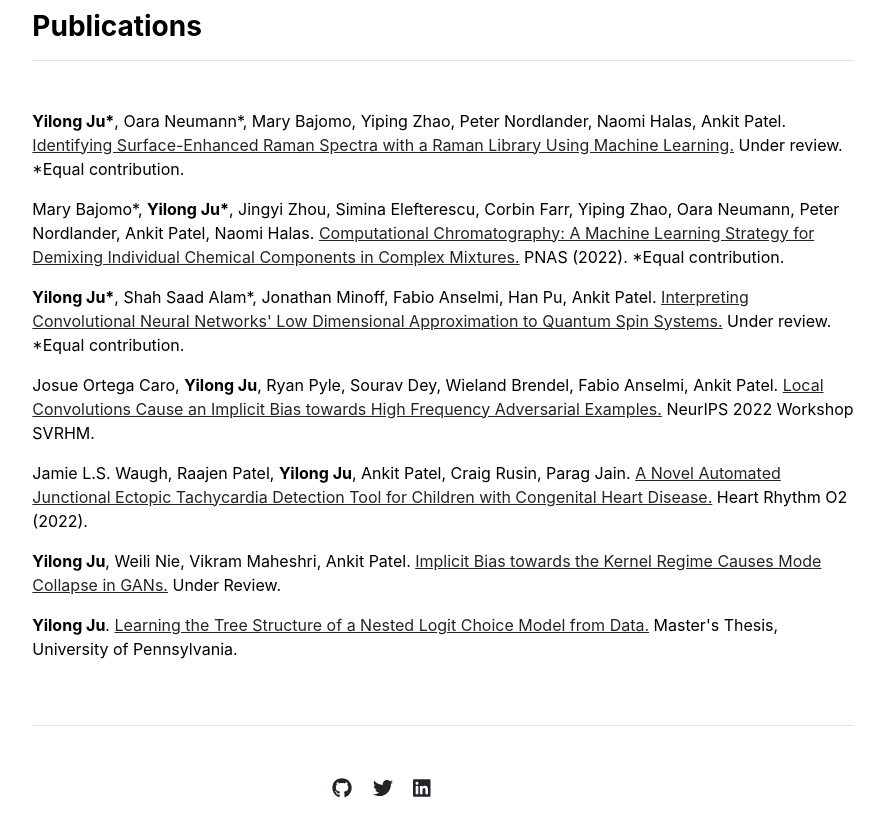
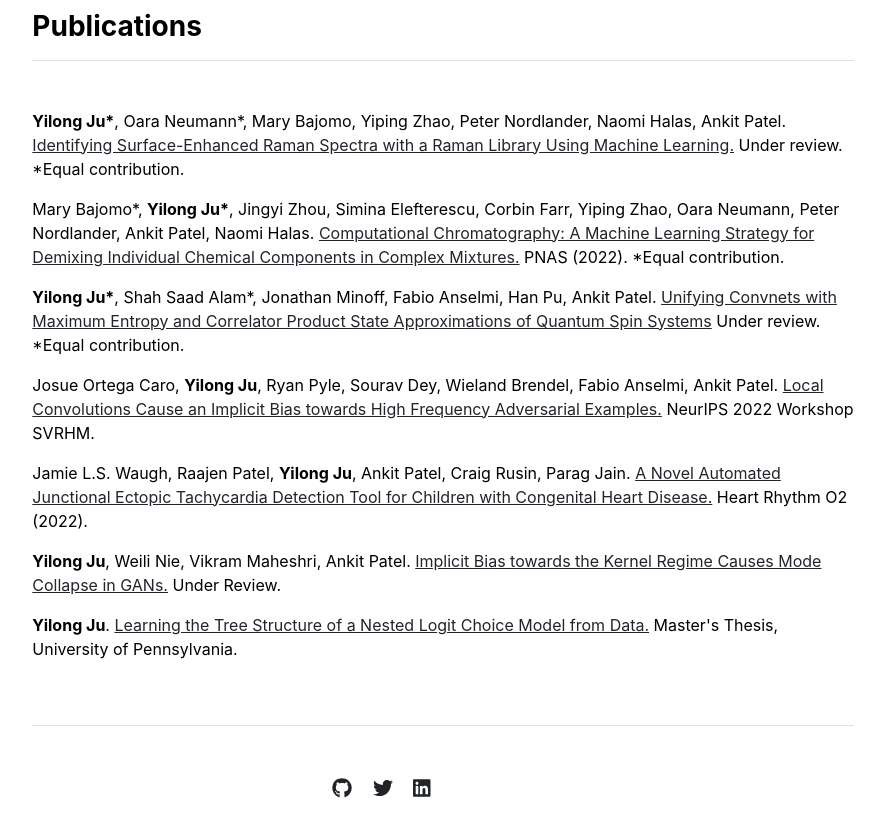
Before and after one commit to YilongJu/yilongju.github.io, a Jekyll site: the page built from index.md, in a window 1280 px wide and 900 px high, scrolled down 1503 px. Shown: the top 837 px of the window, without its empty margins (197-1082 px from the left). Built offline with Jekyll 4.4.1, drawn with Linux system fonts in a browser that asks for light colours.

Commit message:
Update publications.yml

```diff
--- a/_data/publications.yml
+++ b/_data/publications.yml
@@ -1,7 +1,7 @@
 featured:
 - {name: '<b>Yilong Ju*</b>, Oara Neumann*, Mary Bajomo, Yiping Zhao, Peter Nordlander, Naomi Halas, Ankit Patel.', title: 'Identifying Surface-Enhanced Raman Spectra with a Raman Library Using Machine Learning.', venue: 'Under review. *Equal contribution.', url: ''}
 - {name: 'Mary Bajomo*, <b>Yilong Ju*</b>, Jingyi Zhou, Simina Elefterescu, Corbin Farr, Yiping Zhao, Oara Neumann, Peter Nordlander, Ankit Patel, Naomi Halas.', title: 'Computational Chromatography: A Machine Learning Strategy for Demixing Individual Chemical Components in Complex Mixtures.', venue: 'PNAS (2022). *Equal contribution.', url: 'https://www.pnas.org/doi/10.1073/pnas.2211406119'}
-- {name: '<b>Yilong Ju*</b>, Shah Saad Alam*, Jonathan Minoff, Fabio Anselmi, Han Pu, Ankit Patel.', title: 'Interpreting Convolutional Neural Networks&apos; Low Dimensional Approximation to Quantum Spin Systems.', venue: 'Under review. *Equal contribution.', url: 'http://arxiv.org/abs/2210.00692'}
+- {name: '<b>Yilong Ju*</b>, Shah Saad Alam*, Jonathan Minoff, Fabio Anselmi, Han Pu, Ankit Patel.', title: 'Unifying Convnets with Maximum Entropy and Correlator Product State Approximations of Quantum Spin Systems', venue: 'Under review. *Equal contribution.', url: 'http://arxiv.org/abs/2210.00692'}
 - {name: 'Josue Ortega Caro, <b>Yilong Ju</b>, Ryan Pyle, Sourav Dey, Wieland Brendel, Fabio Anselmi, Ankit Patel.', title: 'Local Convolutions Cause an Implicit Bias towards High Frequency Adversarial Examples.', venue: 'NeurIPS 2022 Workshop SVRHM.', url: 'https://arxiv.org/abs/2006.11440'}
 - {name: 'Jamie L.S. Waugh, Raajen Patel, <b>Yilong Ju</b>, Ankit Patel, Craig Rusin, Parag Jain.', title: 'A Novel Automated Junctional Ectopic Tachycardia Detection Tool for Children with Congenital Heart Disease.', venue: 'Heart Rhythm O2 (2022).', url: 'https://doi.org/10.1016/j.hroo.2022.02.014'}
 - {name: '<b>Yilong Ju</b>, Weili Nie, Vikram Maheshri, Ankit Patel.', title: 'Implicit Bias towards the Kernel Regime Causes Mode Collapse in GANs.', venue: 'Under Review.', url: '/assets/7785_implicit_bias_towards_the_kern.pdf'}
```
